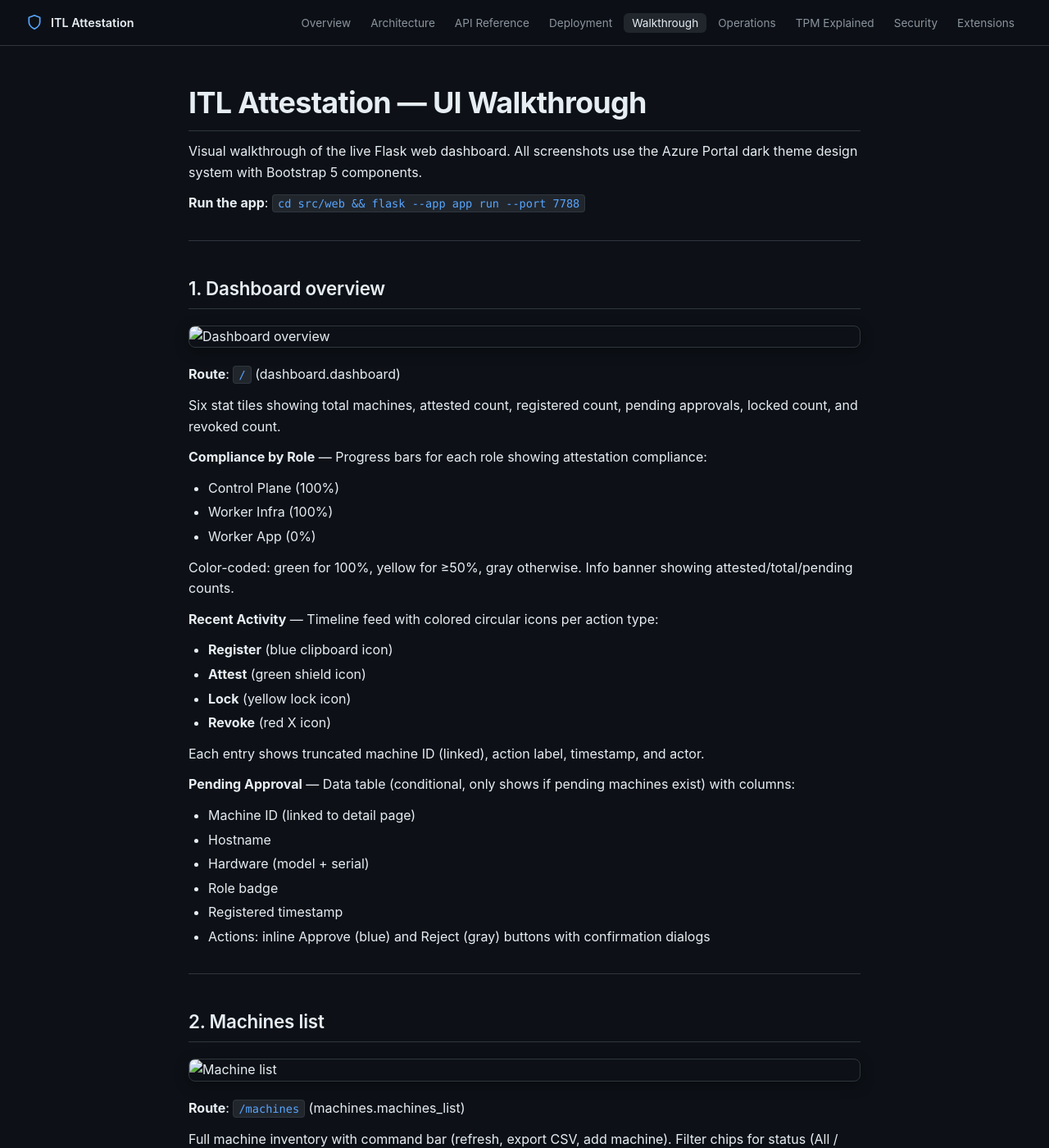
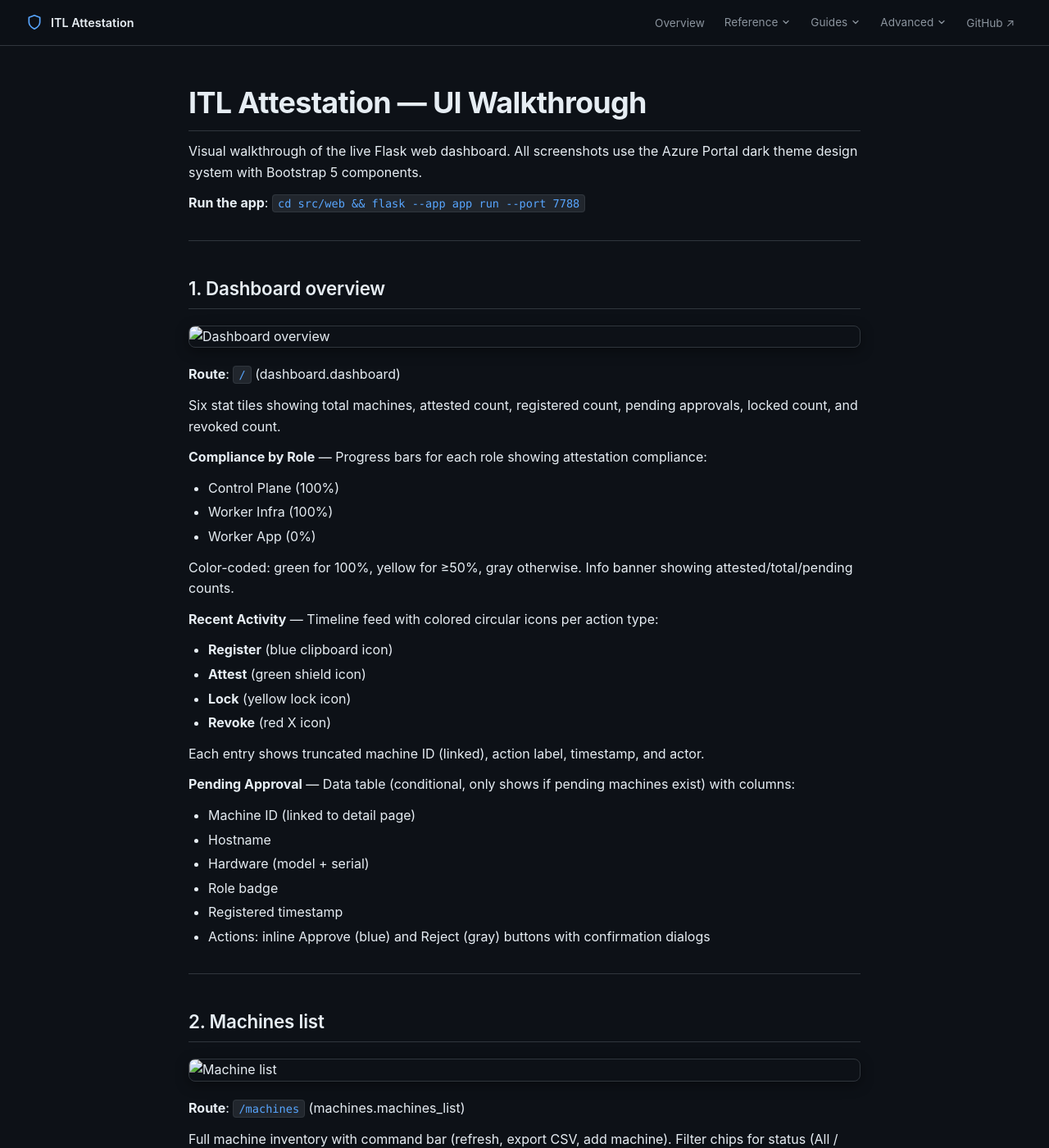
Before and after one commit to ITlusions/ITL.ControlPlane.Attestation, a Jekyll site: the page built from docs/guides/walkthrough.md, in a window 1280 px wide and 1400 px high. Shown: the whole window at 82% size. Built offline with Jekyll 4.4.1, drawn with Linux system fonts in a browser that asks for light colours.

Commit message:
refactor(navigation): restructure navigation to use category-based dropdowns
Co-authored-by: Copilot <copilot@github.com>

```diff
--- a/docs/_data/navigation.yml
+++ b/docs/_data/navigation.yml
@@ -1,32 +1,11 @@
 # Navigation structure for ITL.ControlPlane.Attestation documentation
+# category_order controls the left-to-right order of dropdown menus in the navbar.
+# Add new categories here to make them appear. Pages self-register via front matter.
 
-main:
-  - title: Overview
-    url: /README
-
-  - title: Architecture
-    url: /reference/architecture
-
-  - title: API Reference
-    url: /reference/endpoints
-
-  - title: Deployment
-    url: /guides/deployment
-
-  - title: Walkthrough
-    url: /guides/walkthrough
-
-  - title: Operations
-    url: /guides/operations
-
-  - title: TPM Explained
-    url: /advanced/tpm-explained
-
-  - title: Security
-    url: /advanced/security
-
-  - title: Extensions
-    url: /advanced/extensions
+category_order:
+  - Reference
+  - Guides
+  - Advanced
 
 external:
   - title: GitHub
--- a/docs/_layouts/default.html
+++ b/docs/_layouts/default.html
@@ -82,6 +82,63 @@
     }
     .nav-links a:hover,
     .nav-links a.active {
+      color: var(--text);
+      background: var(--surface2);
+    }
+
+    /* ── DROPDOWNS ── */
+    .has-dropdown { position: relative; }
+
+    .nav-dropdown-trigger {
+      display: flex;
+      align-items: center;
+      gap: 4px;
+      color: var(--muted);
+      background: none;
+      border: none;
+      cursor: pointer;
+      font-size: 0.85rem;
+      padding: 4px 10px;
+      border-radius: 6px;
+      transition: color 0.15s, background 0.15s;
+      white-space: nowrap;
+      font-family: inherit;
+    }
+    .nav-dropdown-trigger:hover,
+    .has-dropdown.open .nav-dropdown-trigger {
+      color: var(--text);
+      background: var(--surface2);
+    }
+    .nav-dropdown-trigger .chevron { transition: transform 0.2s; }
+    .has-dropdown.open .chevron { transform: rotate(180deg); }
+
+    .dropdown-menu {
+      display: none;
+      position: absolute;
+      top: calc(100% + 6px);
+      left: 0;
+      background: var(--surface);
+      border: 1px solid var(--border);
+      border-radius: var(--radius);
+      min-width: 180px;
+      list-style: none;
+      padding: 4px 0;
+      z-index: 200;
+      box-shadow: 0 8px 24px rgba(0,0,0,0.5);
+    }
+    .has-dropdown.open .dropdown-menu { display: block; }
+
+    .dropdown-menu a {
+      display: block;
+      padding: 7px 14px;
+      font-size: 0.85rem;
+      color: var(--muted);
+      text-decoration: none;
+      white-space: nowrap;
+      transition: color 0.15s, background 0.15s;
+    }
+    .dropdown-menu a:hover,
+    .dropdown-menu a.active {
       color: var(--text);
       background: var(--surface2);
     }
@@ -350,6 +407,31 @@
       .page-wrapper { padding: 24px 16px 80px; }
       .prose h1 { font-size: 1.5rem; }
       .prose h2 { font-size: 1.2rem; }
+
+      .has-dropdown { position: static; }
+      .nav-dropdown-trigger {
+        width: 100%;
+        padding: 0.75rem 1.5rem;
+        border-radius: 0;
+        font-size: 0.95rem;
+        justify-content: space-between;
+        color: var(--text);
+      }
+      .dropdown-menu {
+        position: static;
+        border: none;
+        border-left: 2px solid var(--accent);
+        border-radius: 0;
+        box-shadow: none;
+        background: transparent;
+        min-width: auto;
+        padding: 0;
+        margin-left: 1.5rem;
+      }
+      .dropdown-menu a {
+        padding: 0.6rem 1rem;
+        font-size: 0.88rem;
+      }
     }
 
     /* ── RESPONSIVE: small phone ── */
@@ -375,12 +457,28 @@
     <span></span><span></span><span></span>
   </button>
   <ul class="nav-links" id="nav-links">
-    {% for item in site.data.navigation.main %}
-      <li>
-        <a href="{{ item.url | relative_url }}"{% if page.url contains item.url %} class="active"{% endif %}>
-          {{ item.title }}
-        </a>
-      </li>
+    <li>
+      <a href="{{ '/README' | relative_url }}"{% if page.url contains '/README' %} class="active"{% endif %}>Overview</a>
+    </li>
+    {% assign doc_pages = site.pages | where_exp: "p", "p.category != nil" | sort: "title" %}
+    {% for cat in site.data.navigation.category_order %}
+      {% assign cat_pages = doc_pages | where: "category", cat %}
+      {% if cat_pages.size > 0 %}
+        <li class="has-dropdown">
+          <button class="nav-dropdown-trigger" aria-expanded="false">
+            {{ cat }}
+            <svg class="chevron" width="12" height="12" viewBox="0 0 24 24" fill="none" stroke="currentColor" stroke-width="2.5" stroke-linecap="round" stroke-linejoin="round"><polyline points="6 9 12 15 18 9"/></svg>
+          </button>
+          <ul class="dropdown-menu">
+            {% for p in cat_pages %}
+              <li><a href="{{ p.url | relative_url }}"{% if page.url == p.url %} class="active"{% endif %}>{{ p.title }}</a></li>
+            {% endfor %}
+          </ul>
+        </li>
+      {% endif %}
+    {% endfor %}
+    {% for item in site.data.navigation.external %}
+      <li><a href="{{ item.url }}" target="_blank" rel="noopener">{{ item.title }} &#x2197;</a></li>
     {% endfor %}
   </ul>
 </nav>
```
Also changed, not shown: other parts of docs/_layouts/default.html (+24 -0 lines).
